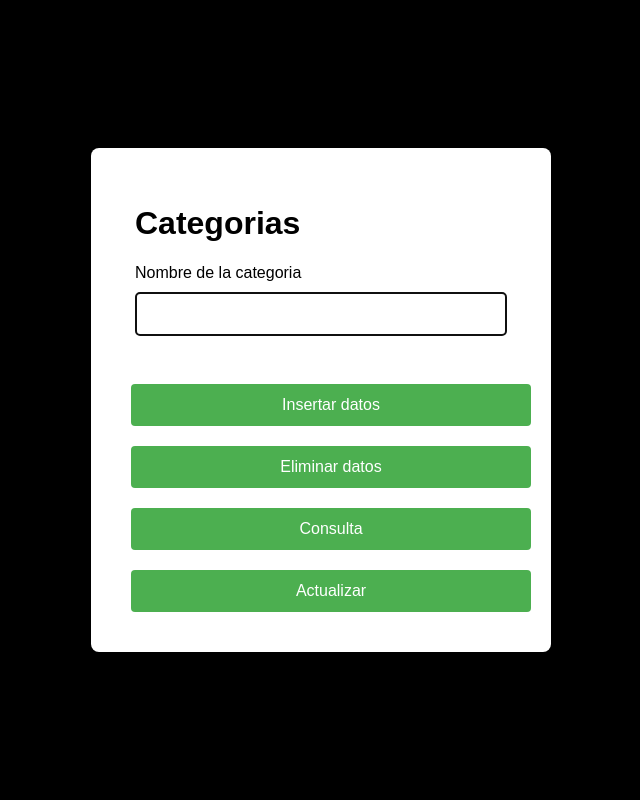
After one commit to JuanFz117/mercado, a PHP site: page /frm_categoria.php in a window 1280 px wide. The commit adds this page. Shown: the whole page, without its empty margins (319-959 px from the left). Run offline with PHP 8.4, Linux system fonts and the light colour scheme.

Commit message:
cambios nuevos

```diff
--- /dev/null
+++ b/estilo.css
@@ -0,0 +1,62 @@
+body {
+    font-family: Arial, sans-serif;
+    background-color: #f4f4f4;
+    display: flex;
+    justify-content: center;
+    align-items: center;
+    height: 100vh;
+    margin: 0;
+    background-color: #000000
+}
+
+form {
+    background-color: #fff;
+    border-radius: 8px;
+    box-shadow: 0 4px 8px rgba(0, 0, 0, 0.1);
+    padding: 30px;
+    width: 100%;
+    max-width: 400px;
+}
+
+h2 {
+    text-align: center;
+    font-size: 24px;
+    margin-bottom: 20px;
+    color: #333;
+}
+
+input[type="text"], input[type="password"] {
+    width: 100%;
+    padding: 12px;
+    margin: 10px 0;
+    border: 1px solid #ccc;
+    border-radius: 4px;
+    box-sizing: border-box;
+    font-size: 16px;
+}
+
+input[type="button"] {
+    margin: 10px;
+    width: 100%;
+    padding: 12px;
+    background-color: #4CAF50;
+    color: white;
+    border: none;
+    border-radius: 4px;
+    font-size: 16px;
+    cursor: pointer;
+    transition: background-color 0.3s ease;
+}
+
+input[type="button"]:hover {
+    background-color: #45a049;
+}
+
+fieldset {
+    border: none;
+}
+
+/* Optional: Styling for the placeholder text */
+input::placeholder {
+    color: #888;
+}
--- /dev/null
+++ b/frm_categoria.php
@@ -0,0 +1,35 @@
+<!DOCTYPE html>
+<html lang="en">
+<head>
+    <meta charset="UTF-8">
+    <meta name="viewport" content="width=device-width, initial-scale=1.0">
+    <title>Document</title>
+    <link rel="stylesheet" href="estilo.css">
+    <style>
+
+    </style>
+</head>
+<body>
+
+        <form id="form" method="post" name="form">
+            <fieldset>
+                <h1>Categorias</h1>
+            <label for="">Nombre de la categoria <input type="text" name="nombre_categoria"size="40" maxlegth="10" tabindex="1" autofocus><br><br>
+
+
+            </label>
+            </fieldset>
+            <input type="button" value="Insertar datos" id="nuevo" name="nuevo" onclick="document.form.action='insertar.php';
+              document.form.submit()"/>
+            <input type="button" value="Eliminar datos" id="eliminar" name="eliminar" onclick="document.form.action='eliminar.php';
+              document.form.submit()"/>
+            <input type="button" value="Consulta" id="consulta" name="consulta" onclick="document.form.action='consulta.php';
+               document.form.submit()"/>
+            <input type="button" value="Actualizar" id="actualizar" name="actualizar" onclick="document.form.action='fm_actualizar.php';
+               document.form.submit()"/>
+
+
+        </form>
+
+</body>
+</html>
--- a/productos.php
+++ b/productos.php
@@ -14,6 +14,7 @@ $result = $conn->query($sql);
     <meta charset="UTF-8">
     <meta name="viewport" content="width=device-width, initial-scale=1.0">
     <title>Document</title>
+
 </head>
 <body>
     <h2>Gestion de Productos</h2>
```
Also changed, not shown: inicio.php (added, +20 -0 lines), login.php (added, +22 -0 lines), login_update.php (added, +37 -0 lines), melos.php (added, +15 -0 lines), menu_btt.php (added, +21 -0 lines), registrarse.php (added, +19 -0 lines).
